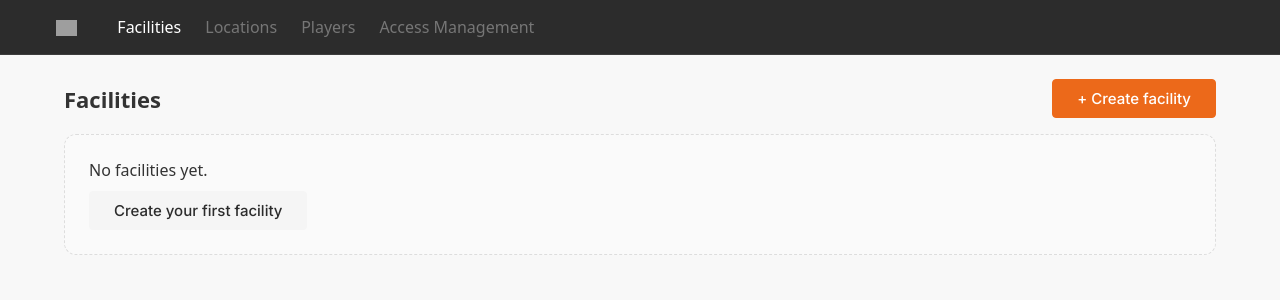
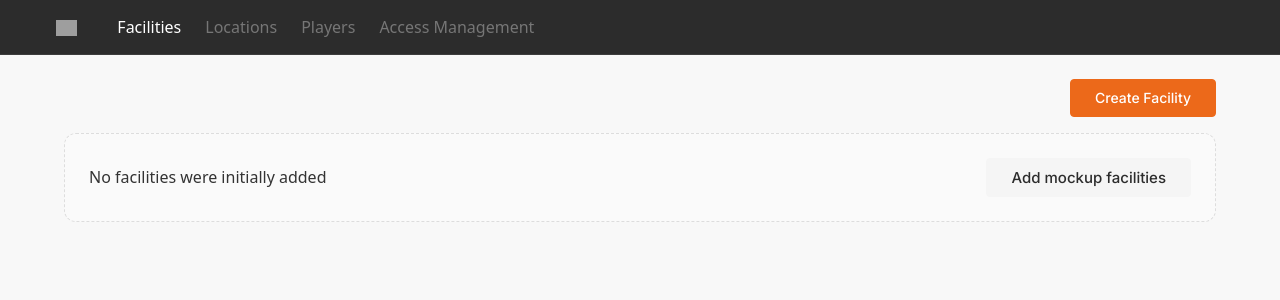
Before and after one commit to AndreiIlisei/facilities-project, a React (Vite) app: page /facilities in a window 1280 px wide. Shown: the top 300 px of the page. Built offline with nearby package versions, Linux system fonts and the light colour scheme; grey boxes are pictures that could not be loaded.

Commit message:
feat(list): added a mock seed demo

```diff
--- /dev/null
+++ b/src/domain/mockfacilities.ts
@@ -0,0 +1,83 @@
+export type MockFacility = {
+  name: string
+  address: string
+  description?: string
+  imageUrl?: string
+  openingTime: string
+  closingTime: string
+}
+
+export const mockFacilities: MockFacility[] = [
+  {
+    name: 'Royal Golf Center',
+    address: '456 Golf Lane, Aarhus, Denmark',
+    description: 'Championship course with lush greenery and scenic landscapes.',
+    imageUrl: 'https://images.unsplash.com/photo-1502877338535-766e1452684a?q=80&w=1200',
+    openingTime: '08:00',
+    closingTime: '21:00',
+  },
+  {
+    name: 'Green Valley Golf Club',
+    address: '123 Fairway Drive, Copenhagen, Denmark',
+    description: 'Modern clubhouse and expert coaching programs.',
+    imageUrl: 'https://images.unsplash.com/photo-1500530855697-b586d89ba3ee?q=80&w=1200',
+    openingTime: '09:00',
+    closingTime: '22:00',
+  },
+  {
+    name: 'Copenhagen Golf Park',
+    address: '12 Golfvej, Copenhagen, Denmark',
+    description: 'Perfect for both beginners and seasoned golfers.',
+    imageUrl: 'https://images.unsplash.com/photo-1519681393784-d120267933ba?q=80&w=1200',
+    openingTime: '07:30',
+    closingTime: '20:30',
+  },
+  {
+    name: 'Royal Golf Center',
+    address: '456 Golf Lane, Aarhus, Denmark',
+    description: 'Championship course with lush greenery and scenic landscapes.',
+    imageUrl: 'https://images.unsplash.com/photo-1502877338535-766e1452684a?q=80&w=1200',
+    openingTime: '08:00',
+    closingTime: '21:00',
+  },
+  {
+    name: 'Green Valley Golf Club',
+    address: '123 Fairway Drive, Copenhagen, Denmark',
+    description: 'Modern clubhouse and expert coaching programs.',
+    imageUrl: 'https://images.unsplash.com/photo-1500530855697-b586d89ba3ee?q=80&w=1200',
+    openingTime: '09:00',
+    closingTime: '22:00',
+  },
+  {
+    name: 'Copenhagen Golf Park',
+    address: '12 Golfvej, Copenhagen, Denmark',
+    description: 'Perfect for both beginners and seasoned golfers.',
+    imageUrl: 'https://images.unsplash.com/photo-1519681393784-d120267933ba?q=80&w=1200',
+    openingTime: '07:30',
+    closingTime: '20:30',
+  },
+  {
+    name: 'Royal Golf Center',
+    address: '456 Golf Lane, Aarhus, Denmark',
+    description: 'Championship course with lush greenery and scenic landscapes.',
+    imageUrl: 'https://images.unsplash.com/photo-1502877338535-766e1452684a?q=80&w=1200',
+    openingTime: '08:00',
+    closingTime: '21:00',
+  },
+  {
+    name: 'Green Valley Golf Club',
+    address: '123 Fairway Drive, Copenhagen, Denmark',
+    description: 'Modern clubhouse and expert coaching programs.',
+    imageUrl: 'https://images.unsplash.com/photo-1500530855697-b586d89ba3ee?q=80&w=1200',
+    openingTime: '09:00',
+    closingTime: '22:00',
+  },
+  {
+    name: 'Copenhagen Golf Park',
+    address: '12 Golfvej, Copenhagen, Denmark',
+    description: 'Perfect for both beginners and seasoned golfers.',
+    imageUrl: 'https://images.unsplash.com/photo-1519681393784-d120267933ba?q=80&w=1200',
+    openingTime: '07:30',
+    closingTime: '20:30',
+  },
+]
--- a/src/routes/FacilitiesList/FacilitiesList.module.scss
+++ b/src/routes/FacilitiesList/FacilitiesList.module.scss
@@ -1,46 +1,77 @@
 .page {
-  padding: 24px;
-  max-width: 1200px;
+  // Mobile base styles
+  padding: 16px;
   margin: 0 auto;
+  width: 100%;
 
   &__header {
     display: flex;
     align-items: center;
-    justify-content: space-between;
+    justify-content: flex-end;
     gap: 12px;
     margin-bottom: 16px;
   }
 
   &__title {
-    font-size: 22px;
+    font-size: 20px; // Start smaller on mobile
     font-weight: 800;
   }
 
   &__empty {
     border: 1px dashed #ddd;
-    padding: 24px;
+    padding: 20px; // Less padding on mobile
     border-radius: 12px;
     background: #fafafa;
-    display: grid;
-    gap: 10px;
-    place-items: start;
+    display: flex;
+    flex-direction: column; // Stack on mobile
+    justify-content: center;
+    align-items: center;
+    gap: 16px;
+    text-align: center;
   }
 
   &__grid {
     display: grid;
-    grid-template-columns: repeat(3, minmax(0, 1fr));
+    grid-template-columns: 1fr; // Single column on mobile
     gap: 16px;
   }
 }
 
-@media (max-width: 1024px) {
-  .page__grid {
-    grid-template-columns: repeat(2, minmax(0, 1fr));
+// Tablet up (641px+)
+@media (min-width: 641px) {
+  .page {
+    padding: 20px;
+
+    &__title {
+      font-size: 21px;
+    }
+
+    &__empty {
+      padding: 24px;
+      flex-direction: row; // Side by side on tablet+
+      justify-content: space-between;
+      text-align: left;
+      gap: 10px;
+    }
+
+    &__grid {
+      grid-template-columns: repeat(2, minmax(0, 1fr)); // 2 columns
+    }
   }
 }
 
-@media (max-width: 640px) {
-  .page__grid {
-    grid-template-columns: 1fr;
+// Desktop up (1025px+)
+@media (min-width: 1025px) {
+  .page {
+    padding: 24px;
+    max-width: 1200px;
+
+    &__title {
+      font-size: 22px; // Full size on desktop
+    }
+
+    &__grid {
+      grid-template-columns: repeat(3, minmax(0, 1fr)); // 3 columns
+    }
   }
 }
--- a/src/routes/FacilitiesList/FacilitiesList.tsx
+++ b/src/routes/FacilitiesList/FacilitiesList.tsx
@@ -3,9 +3,12 @@ import { useFacilities } from '../../state/FacilitiesContext'
 import Button from '../../components/ui/Button/Button'
 import styles from './FacilitiesList.module.scss'
 import FacilityCard from '../../components/facility/FacilityCard/FacilityCard'
+import { mockFacilities } from '../../domain/mockfacilities'
+import { useToast } from '../../components/ui/Toast/useToast'
 
 export default function FacilitiesList() {
-  const { facilities } = useFacilities()
+  const { facilities, create } = useFacilities()
+  const { push } = useToast()
 
   const sorted = [...facilities].sort((a, b) => {
     if (a.isDefault && !b.isDefault) return -1
@@ -13,21 +16,42 @@ export default function FacilitiesList() {
     return a.name.localeCompare(b.name)
   })
 
+  const seedDemo = () => {
+    const now = Date.now()
+    mockFacilities.forEach((m, idx) => {
+      const fac = {
+        id: (crypto?.randomUUID && crypto.randomUUID()) || Math.random().toString(36).slice(2),
+        name: m.name,
+        address: m.address,
+        description: m.description,
+        imageUrl: m.imageUrl,
+        openingTime: m.openingTime,
+        closingTime: m.closingTime,
+        isDefault: idx === 0, // make the first one default
+        createdAt: now + idx,
+        updatedAt: now + idx,
+      }
+      create(fac)
+    })
+    push('Added demo facilities', 'success')
+  }
+
   return (
     <div className={styles.page}>
       <div className={styles['page__header']}>
-        <h1 className={styles['page__title']}>Facilities</h1>
         <Link to="/facilities/new">
-          <Button>+ Create facility</Button>
+          <Button size="sm">Create Facility</Button>
         </Link>
       </div>
 
       {sorted.length === 0 ? (
         <div className={styles['page__empty']}>
-          <p>No facilities yet.</p>
-          <Link to="/facilities/new">
-            <Button variant="secondary">Create your first facility</Button>
-          </Link>
+          <p>No facilities were initially added</p>
+          <div style={{ display: 'flex', gap: 8 }}>
+            <Button variant="secondary" onClick={seedDemo}>
+              Add mockup facilities
+            </Button>
+          </div>
         </div>
       ) : (
         <div className={styles['page__grid']}>
```
